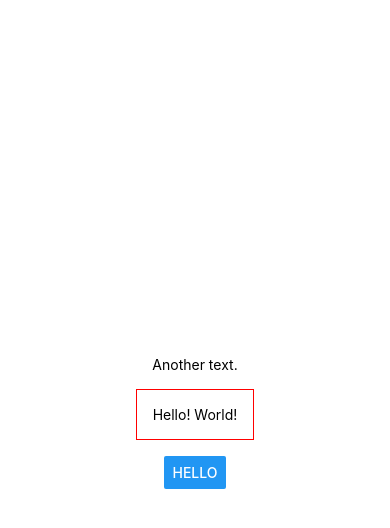
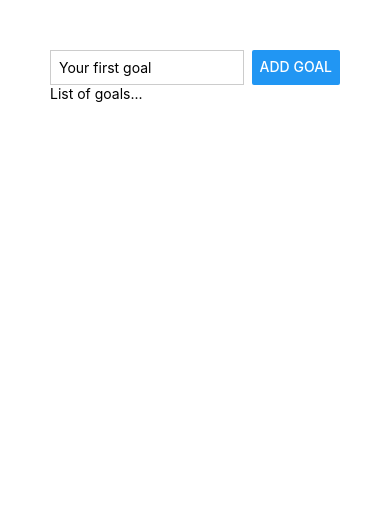
Before and after one commit to tomstao/reactnative, a React Native app: screen / in a window 390 px wide. Shown: the top 528 px of the page. Built offline with nearby package versions, Linux system fonts and the light colour scheme.

Commit message:
feat: added simple UI

```diff
--- a/App.js
+++ b/App.js
@@ -1,32 +1,40 @@
-import {Button, StyleSheet, Text, View} from 'react-native';
+import {Button, StyleSheet, Text, TextInput, View} from 'react-native';
 
 export default function App() {
     return (
-        <View style={styles.container}>
+        <View style={styles.appContainer}>
+            <View style={styles.inputContainer}>
+                <TextInput
+                    placeholder={'Your first goal'}
+                    style={styles.textInput}
+                />
+                <Button title={'Add Goal'} />
+            </View>
+
             <View>
-                <Text>Another text.</Text>
+                <Text>
+                    List of goals...
+                </Text>
             </View>
-            <Text style={
-                styles.textStyles
-            }>Hello! World!</Text>
-            <Button onPress={() => {
-            }} title={'Hello'}/>
         </View>
     );
 }
 
+
 const styles = StyleSheet.create({
-    container: {
-        flex: 1,
-        backgroundColor: '#fff',
-        alignItems: 'center',
-        justifyContent: 'center',
+    appContainer: {
+        padding: 50,
+    },
+    inputContainer: {
+        flexDirection: 'row',
+        justifyContent: 'space-between',
     },
 
-    textStyles: {
-        margin: 16,
-        borderWidth: 1.5,
-        borderColor: 'red',
-        padding: 16,
+    textInput: {
+        borderWidth: 1,
+        borderColor: '#ccc',
+        width: '80%',
+        marginRight: 8,
+        padding: 8,
     }
-});
+})
```
